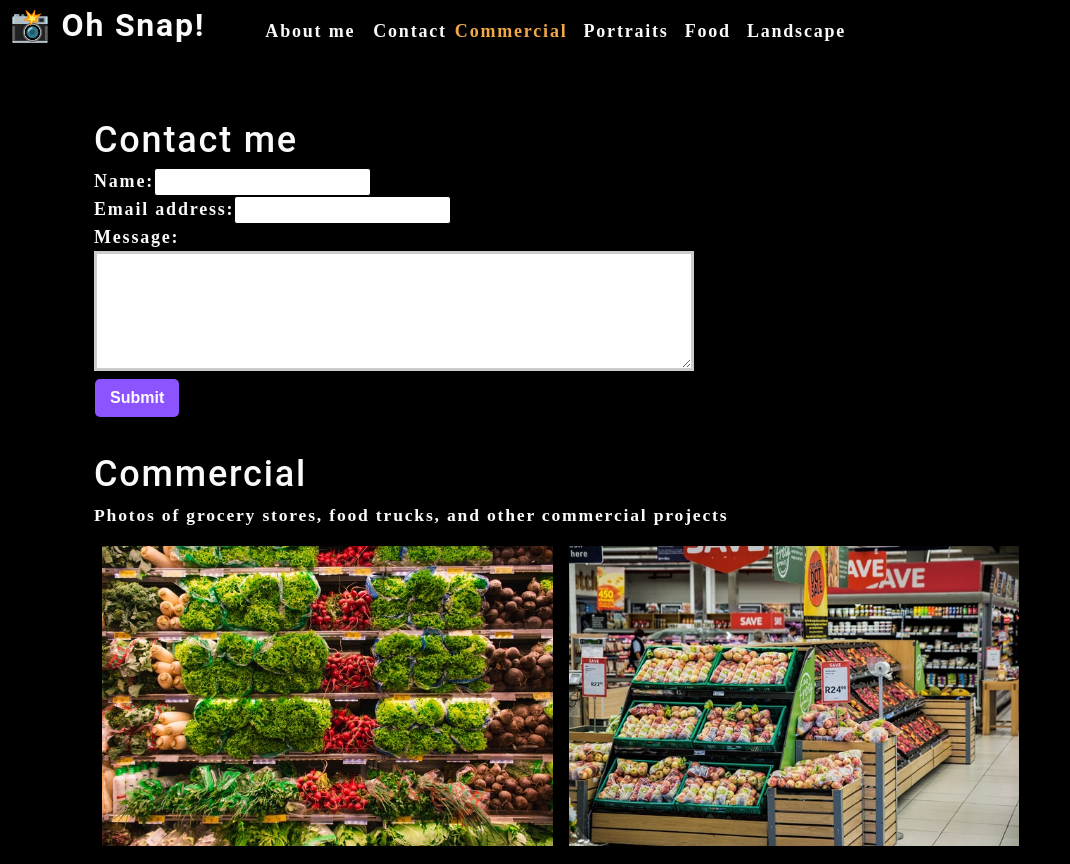
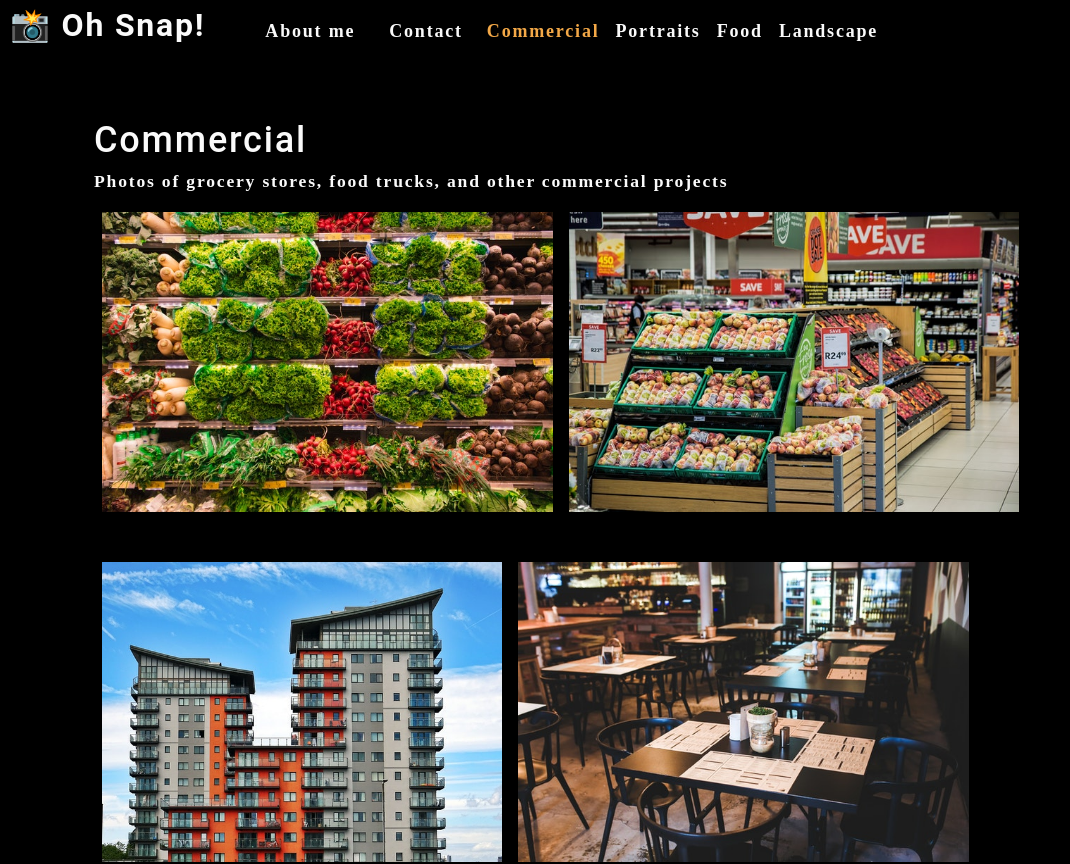
Before and after one commit to SMKrizan/photo-port, a React (Create React App) app: page / in a window 1280 px wide. Shown: the top 864 px of the page, without its empty margins (0-1070 px from the left). Built offline with nearby package versions, Linux system fonts and the light colour scheme.

Commit message:
conditional rendering of Contact Form and Nav elements complete

```diff
--- a/src/App.js
+++ b/src/App.js
@@ -6,6 +6,9 @@
 import ContactForm from './components/Contact';
 
 function App() {
+  // initial value is set to false to prevent contact form from showing when user initially navigates to homepage
+  const [contactSelected, setContactSelected] = useState(false);
+
   // initializing category state and using 'useState()' hook to enable category change
   const [categories] = useState([
     {
@@ -32,15 +35,25 @@
   // helpful to think of JSX injection as a function that uses "document.createElement(JSX)"; the way React uses JSX behind the scenes is similar to document.createElement()
   return (
     <div>
+      {/* these are props to allow Nav component to modify state and conditionally render */}
       <Nav
-      categories={categories}
-      setCurrentCategory={setCurrentCategory}
-      currentCategory={currentCategory}
+        categories={categories}
+        setCurrentCategory={setCurrentCategory}
+        currentCategory={currentCategory}
+        contactSelected={contactSelected}
+        setContactSelected={setContactSelected}
       ></Nav>
       <main>
-        <ContactForm></ContactForm>
-        <Gallery currentCategory={currentCategory}></Gallery>
-        <About></About>
+        {/* if 'contactSelected' is false, Gallery and About elements will render, otherwise ContactForm will render; the '?' and ":" comprise a 'ternary operator' */}
+        {!contactSelected ? (
+          // these are 'React fragments', shorthand for <React.fragment> and </React.fragment>, which allow multiple elements to be grouped together; the JSX rule of only returning a single parent element is satisfied by wrapping children componenets within these React fragments.
+          <>
+            <Gallery currentCategory={currentCategory}></Gallery>
+            <About></About>
+          </>
+        ) : (
+            <ContactForm></ContactForm>
+          )}
       </main>
     </div>
   );
--- a/src/components/Contact/index.js
+++ b/src/components/Contact/index.js
@@ -1,22 +1,50 @@
 import React, { useState } from 'react';
+import { validateEmail } from '../../utils/helpers';
 
 const ContactForm = () => {
-    // hook that manages form data, starting with setting initial states to empty values
-    const [ formState, setFormState ] = useState({name: '', email: '', message: ''});
+    // hook manages form data; sets initial states as empty values
+    const [formState, setFormState] = useState({ name: '', email: '', message: '' });
 
-    // simplifies assignment of initial state within the JSX statement
+    // destructuring formState into named properties in order to simplify assignment of initial state within JSX statement
     const { name, email, message } = formState;
 
-    // event handler function syncs internal state of component formState with user input from the DOM
+    // hook manages error-state messages
+    const [errorMessage, setErrorMessage] = useState('');
+
+    // syncs internal state of formState with user input from the DOM
     function handleChange(e) {
-        // UI value is assigned to e.target.name and reassigned as e.target.value to the associated formState property; the spread value retains the other key:value property values not currently being updated
-        setFormState({...formState, [e.target.name]: e.target.value })
+        // targets email input element
+        if (e.target.name === 'email') {
+            // validates value of email input field using validateEmail to return a boolean
+            const isValid = validateEmail(e.target.value);
+            console.log(isValid);
+            // isValid conditional statement
+            if (!isValid) {
+                setErrorMessage('Your email is invalid.');
+            } else {
+                setErrorMessage('');
+            }
+            // checks the 'name' and 'message' values to make sure they have values
+        } else {
+            if (!e.target.value.length) {
+                setErrorMessage(`${e.target.name} is required.`);
+            } else {
+                setErrorMessage('');
+            }
+        }
+
+        // allows the state to be updated with user input if there are no error messages
+        if (!errorMessage) {
+            // UI value is assigned to e.target.name and reassigned as e.target.value to the associated formState property; the spread value retains the other key:value property values not currently being updated
+            setFormState({ ...formState, [e.target.name]: e.target.value })
+        }
     }
 
-    // logs formState object when submit button is clicked
+
+    // logs 'formState' object when submit button is triggered
     function handleSubmit(e) {
         e.preventDefault();
-        console.log(formState);
+        console.log('formState: ', formState)
     }
 
     return (
@@ -30,16 +58,23 @@
                     {/* due to JS keywords, 'for' is replaced here with 'htmlFor' */}
                     <label htmlFor='name'>Name:</label>
                     {/* 'onChange' event listener ensures that handleChange() fires whenever a keystroke is entered into the related field */}
-                    <input type='text' name='name' defaultValue={name} onChange={handleChange} />
+                    <input type='text' name='name' defaultValue={name} onBlur={handleChange} />
                 </div>
                 <div>
                     <label htmlFor='email'>Email address:</label>
-                    <input type='email' name='email' defaultValue={email} onChange={handleChange} />
+                    {/* 'onBlur' triggers once the user has changed focus from input field */}
+                    <input type='email' name='email' defaultValue={email} onBlur={handleChange} />
                 </div>
                 <div>
                     <label htmlFor='message'>Message:</label>
-                    <textarea name='message' rows='5' defaultValue={message} onChange={handleChange} />
+                    <textarea name='message' rows='5' defaultValue={message} onBlur={handleChange} />
                 </div>
+                {/* conditionally renders if 'errorMessage' contains a message */}
+                {errorMessage && (
+                    <div>
+                        <p className='error-test'>{errorMessage}</p>
+                    </div>
+                )}
                 <button type='submit'>Submit</button>
             </form>
         </section>
--- a/src/components/Nav/index.js
+++ b/src/components/Nav/index.js
@@ -3,10 +3,13 @@
 
 
 const Nav = (props) => {
+    // deconstructs getter and setter functions from props
     const {
         categories = [],
         setCurrentCategory,
-        currentCategory
+        currentCategory,
+        contactSelected,
+        setContactSelected,
     } = props;
 
     // useEffect() is an API reflecting lifecycle methods of component
@@ -25,20 +28,24 @@
             <nav>
                 <ul className='flex-row'>
                     <li className='mx-2'>
-                        <a data-testid='about' href='#about'>
+                        {/* when 'about' is selected from Nav, 'contactSelected' is set to false and About is rendered */}
+                        <a data-testid='about' href='#about' onClick={() => setContactSelected(false)}>
                             About me
                         </a>
                     </li>
-                    <li>
-                        <span>Contact</span>
+                    {/* if 'contactSelected' is true, indicating user has selected 'Contact' CSS class 'navActive' is applied; note use of '{ }' to contain this JS expression and template literal to interpolate JS statement  */}
+                    <li className={`mx-2 ${contactSelected && 'navActive'}`}>
+                        <span onClick={() => setContactSelected(true)}>Contact</span>
                     </li>
                     {/* whenever we map over anything in JSX, the outermost element must have a unique 'key' attribute, which helps React keep track of items in the virtual DOM */}
                     {categories.map((category) => (
+                        // note that 'navActive' class is applied only if 'Contact' has not been selected and current category HAS
                         <li className={`mx-1 ${
-                            currentCategory.name === category.name && 'navActive'
+                            currentCategory.name === category.name && !contactSelected && 'navActive'
                         }`} key={category.name}>
                             <span onClick={() => {
-                                setCurrentCategory(category)}}>
+                                setCurrentCategory(category);
+                                setContactSelected(false)}}>
                                 {capitalizeFirstLetter(category.name)}
                             </span>
                         </li>
```
Also changed, not shown: 1 other file (tests, documents, lock files or other folders).
